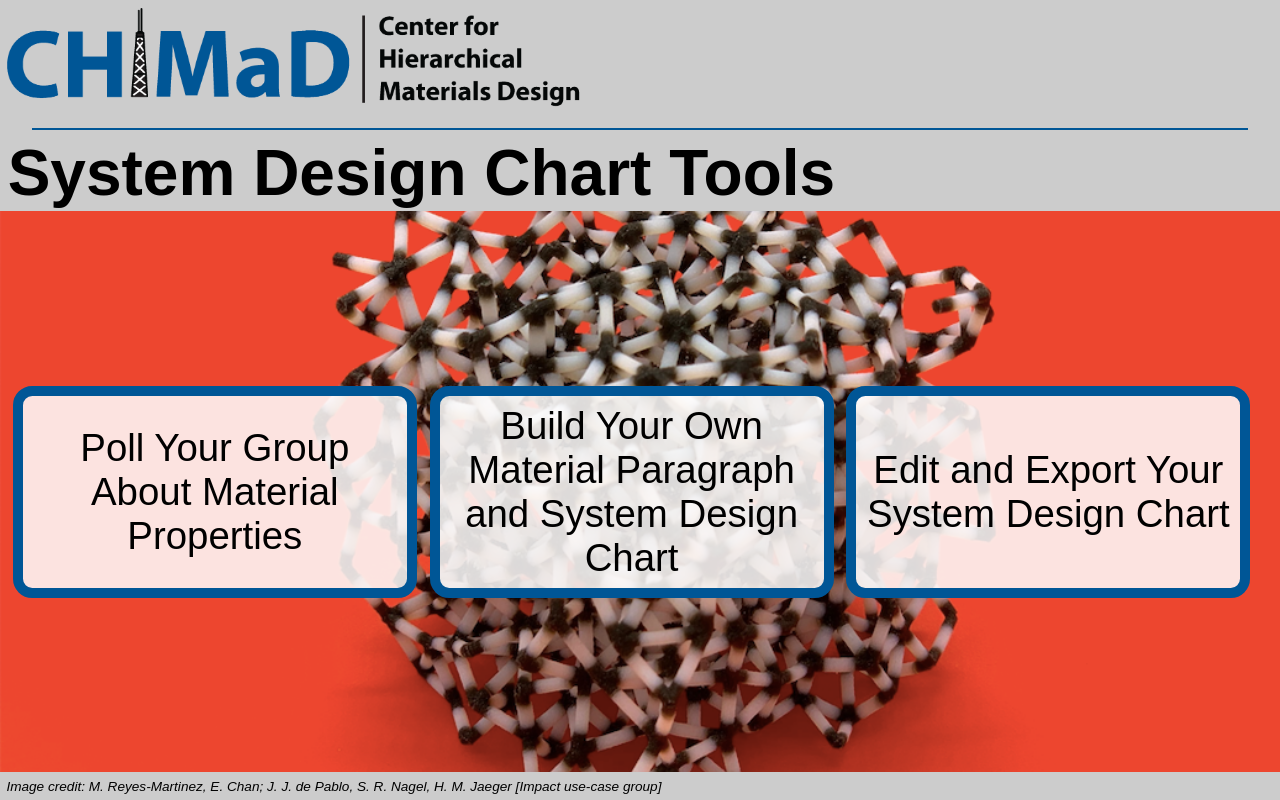
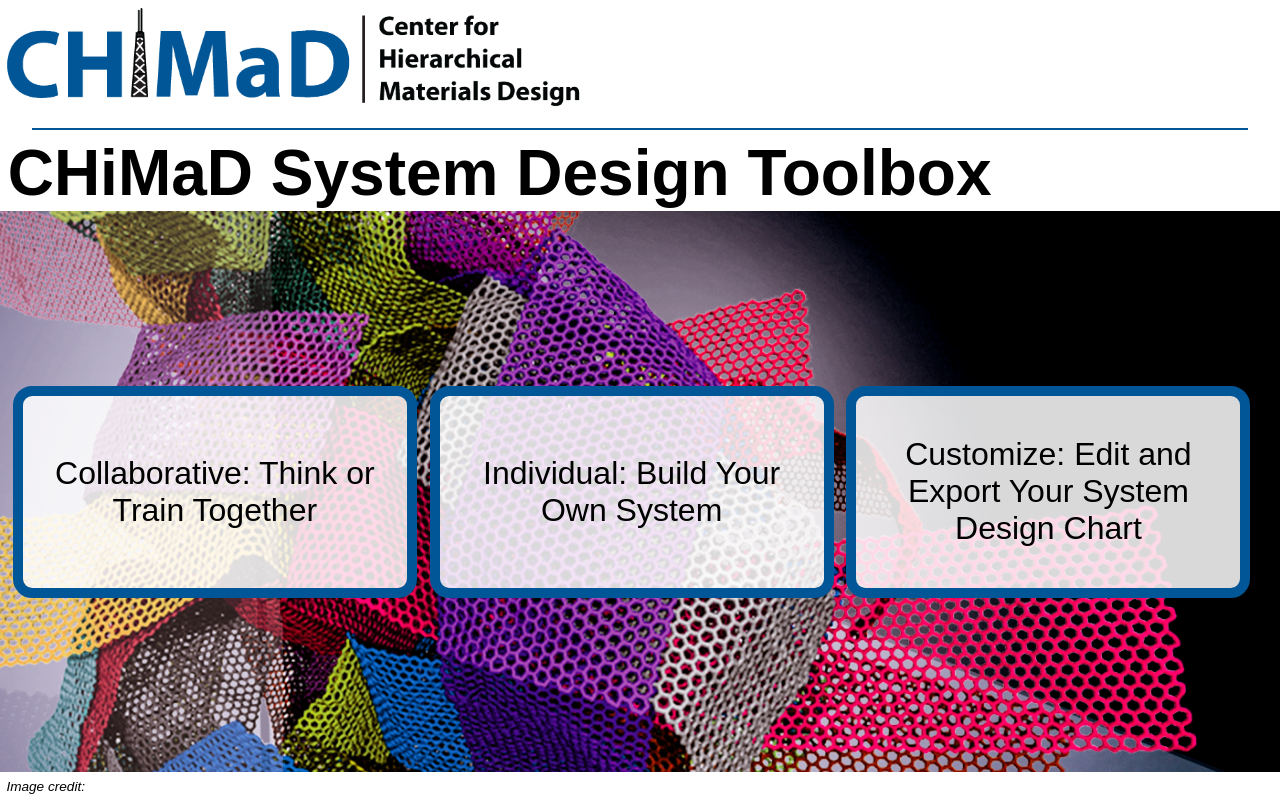
Before and after one commit to ageller/CHiMaDSystemDesignToolbox, a Flask app: page / in a window 1280 px wide. Run offline with Flask 2, Linux system fonts and the light colour scheme; parts of the project's set-up code (start-up, migrations or seed data) failed here and were passed over.

Commit message:
changed image and branding/marketing text

```diff
--- a/chimadApp/app/static/css/index.css
+++ b/chimadApp/app/static/css/index.css
@@ -296,7 +296,7 @@ html,body {
 }
 
 .crop-bg-img{
-	background-image: url('../images/ar2019image.png');
+	background-image: url('../images/banner2.png');
 	width: 100%;
 	height: 70vh;
 	background-position: center;
@@ -318,7 +318,7 @@ html,body {
 	transition: background-color 0.3s;
 }
 .landing-button div{
-	font-size: 3vw;
+	font-size: 2.5vw;
 	padding: 0.7vw;
 	text-align: center;
 }
--- a/chimadApp/app/templates/index.html
+++ b/chimadApp/app/templates/index.html
@@ -6,33 +6,34 @@
 
 	</head>
 
-	<body style='background-color:rgba(0,0,0,0.2)'>
+	<body>
 		<div id='branding' style='width:100%;'>
 			<div style='padding:0.1vw'>
 				<a href="https://chimad.northwestern.edu/"><img src='static/images/ChiMaD_Final_wname-transparent.png' style='height:15vh'></a>
 				<hr class='simpleLine'>
-				<a class='simpleLink' href=''><div id='homeLink' style='font-size:5vw; font-weight:bold; padding-left:0.5vw'> System Design Chart Tools </div></a>
+				<a class='simpleLink' href=''><div id='homeLink' style='font-size:5vw; font-weight:bold; padding-left:0.5vw'>CHiMaD System Design Toolbox</div></a>
 			</div>
 		</div>
 		<div id='bgimg' class='crop-bg-img' style='display:flex; align-items:center'>
 			<a class='simpleLink' href='training'>
 				<div class='landing-button'>
-					<div>Poll Your Group About Material Properties</div>
+					<div>Collaborative: Think or Train Together</div>
 				</div>
 			</a>
 			<a class='simpleLink' href='editPara'>
 				<div class='landing-button'>
-					<div>Build Your Own Material Paragraph and System Design Chart</div>
+					<div>Individual: Build Your Own System</div>
 				</div>
 			</a>
 			<a class='simpleLink' href='editSDC'>
 				<div class='landing-button'>
-					<div>Edit and Export Your System Design Chart</div>
+					<div>Customize: Edit and Export Your System Design Chart</div>
 				</div>
 			</a>
 		</div>
 		<div id='imgCredit' style='width:100%;'>
-			<div style='font-size:1.7vh;  padding:0.5vw; font-style:italic'>Image credit: M. Reyes-Martinez, E. Chan; J. J. de Pablo, S. R. Nagel, H. M. Jaeger [Impact use-case group]</div>
+			<!-- <div style='font-size:1.7vh;  padding:0.5vw; font-style:italic'>Image credit: M. Reyes-Martinez, E. Chan; J. J. de Pablo, S. R. Nagel, H. M. Jaeger [Impact use-case group]</div> -->
+			<div style='font-size:1.7vh;  padding:0.5vw; font-style:italic'>Image credit: </div>
 		</div>
 
 
```
Also changed, not shown: chimadApp/app/templates/editPara.html (+4 -3 lines), chimadApp/app/templates/editSDC.html (+4 -3 lines), chimadApp/app/templates/training.html (+4 -3 lines), chimadApp/app/static/images/ar2019image.png (deleted), chimadApp/app/static/images/banner2.png (added), 2 other files.
